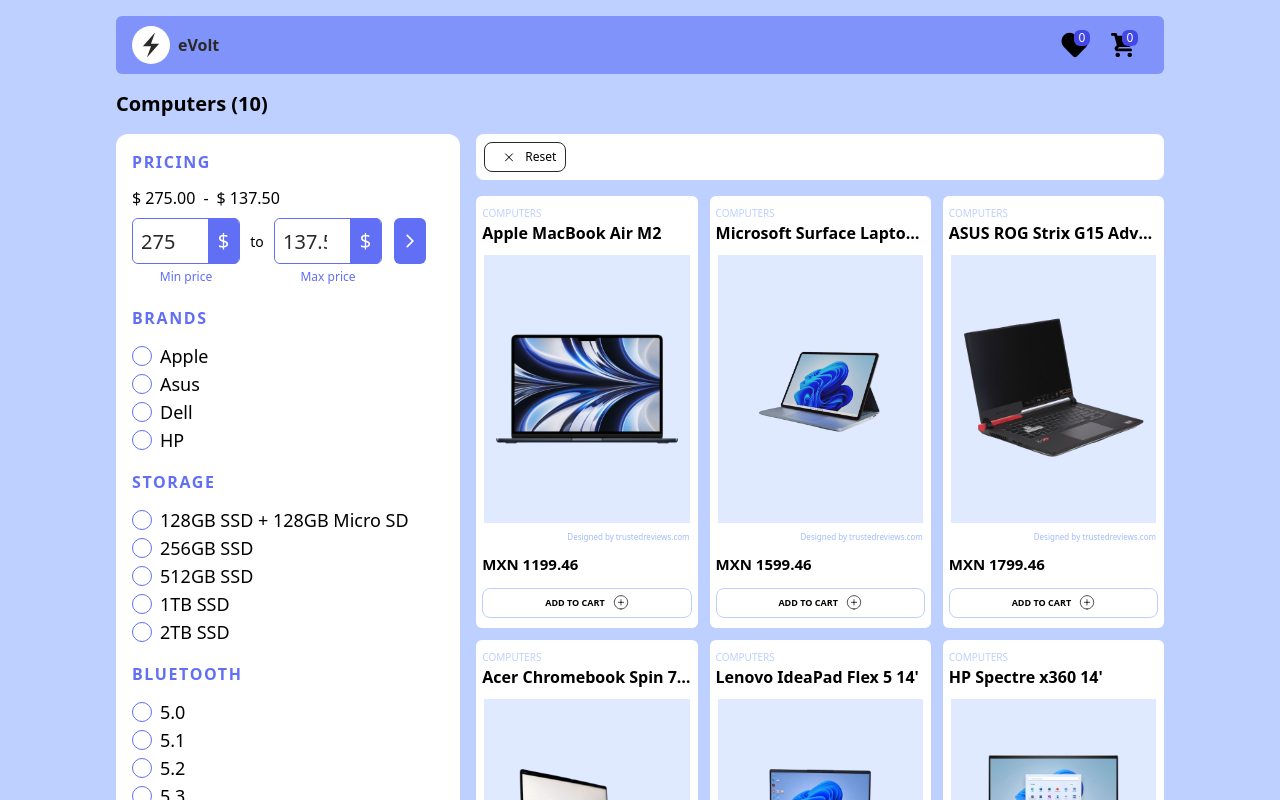
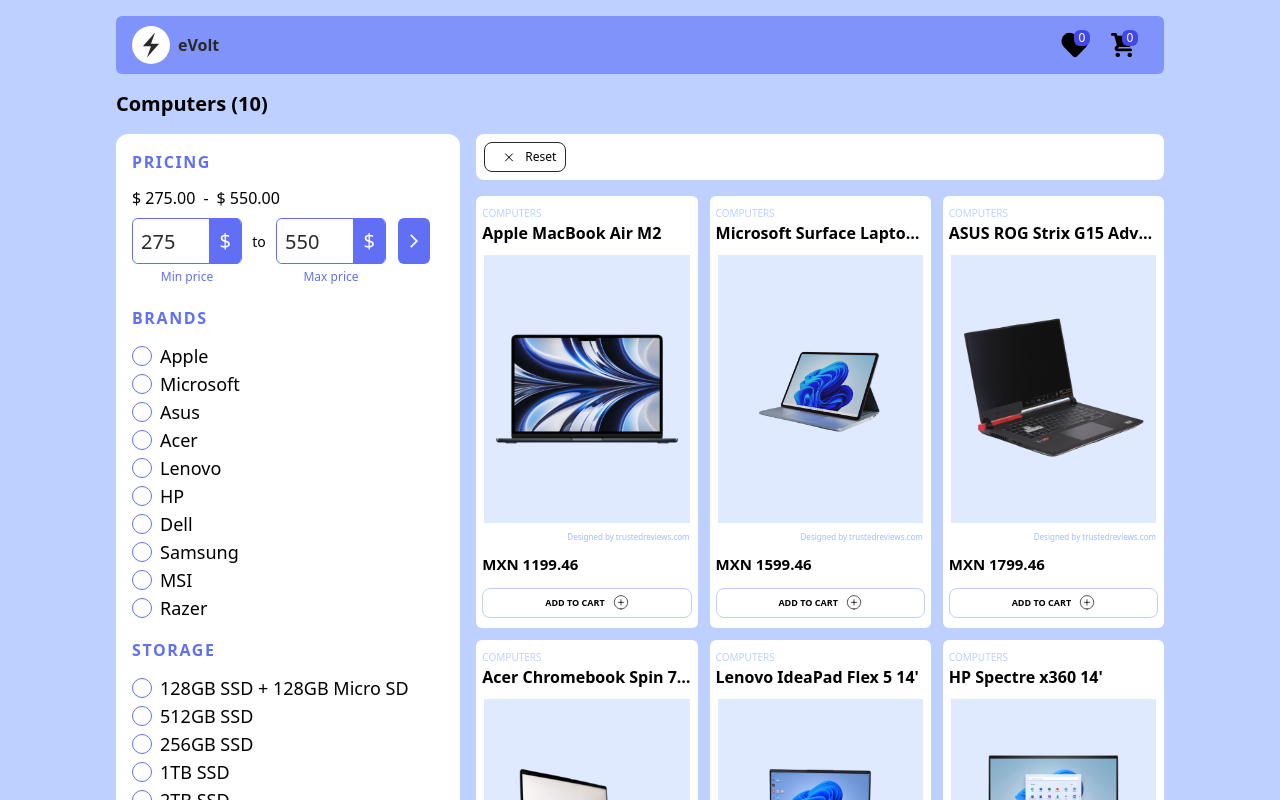
Before and after one commit to alxmcr/fe-evolt-store-react-ts, a React (Vite) app: page / in a window 1280 px wide. Shown: the top 800 px of the page. Built offline with nearby package versions, Linux system fonts and the light colour scheme.

Commit message:
Refactor/mock products data (#18)

```diff
--- a/src/@types/appTypes.ts
+++ b/src/@types/appTypes.ts
@@ -4,7 +4,6 @@
   name: string;
   priceValue: number;
   priceCurrency?: string;
-  brand: string;
   operatingSystem: string;
   color: string;
   model: string;
@@ -16,8 +15,9 @@
   photoFilename: string;
   photoAlt: string;
   screenSize: string;
-  bluetoothVersion?: string;
-  storage?: string;
+  brand: BrandData;
+  bluetoothVersion: BluetoothData;
+  storage: StorageData;
 };
 
 export type BrandData = {
--- a/src/components/asides/AsideProductsFilter.tsx
+++ b/src/components/asides/AsideProductsFilter.tsx
@@ -1,8 +1,6 @@
 import React from 'react';
-import { MOCK_BLUETOOTHS } from '../../mocks/mock-laptops-bluetooth';
-import { MOCK_BRANDS } from '../../mocks/mock-laptops-brands';
-import { MOCK_STORAGES } from '../../mocks/mock-laptops-storages';
 import { ProductFilterCriteriasContext } from '../../providers/ProductFilterCriteriasProvider/ProductFilterCriteriasContext';
+import { ProductsContext } from '../../providers/ProductsProvider/ProductsContext';
 import BoxFormFilterByRangePrices from '../boxes/BoxFormFilterByRangePrices';
 import CardAsideBase from '../cards/CardAsideBase';
 import GroupCheckboxesBluetooths from '../groups-checkboxes/GroupCheckboxesBluetooths';
@@ -10,24 +8,25 @@
 import GroupCheckboxesStorages from '../groups-checkboxes/GroupCheckboxesStorages';
 
 export default function AsideProductsFilter() {
+  const contextProducts = React.useContext(ProductsContext);
   const contextProductFilterCriterias = React.useContext(
     ProductFilterCriteriasContext,
   );
 
   return (
-    <aside className="hidden rounded-xl bg-white p-4 lg:sticky lg:flex lg:h-[810px] lg:w-2/6 lg:flex-col lg:gap-4">
+    <aside className="hidden rounded-xl bg-white p-4 lg:sticky lg:flex lg:h-[880px] lg:w-2/6 lg:flex-col lg:gap-4">
       <CardAsideBase title="Pricing">
         <BoxFormFilterByRangePrices />
       </CardAsideBase>
       <CardAsideBase title="Brands">
         <GroupCheckboxesBrands
-          brands={MOCK_BRANDS}
+          brands={contextProducts.brands}
           setBrandsSelected={contextProductFilterCriterias.setBrandsSelected}
         />
       </CardAsideBase>
       <CardAsideBase title="Storage">
         <GroupCheckboxesStorages
-          storages={MOCK_STORAGES}
+          storages={contextProducts.storages}
           setStoragesSelected={
             contextProductFilterCriterias.setStoragesSelected
           }
@@ -35,7 +34,7 @@
       </CardAsideBase>
       <CardAsideBase title="Bluetooth">
         <GroupCheckboxesBluetooths
-          bluetooths={MOCK_BLUETOOTHS}
+          bluetooths={contextProducts.bluetooths}
           setBluetoothsSelected={
             contextProductFilterCriterias.setBluetoothsSelected
           }
--- a/src/components/boxes/BoxGridProducts.tsx
+++ b/src/components/boxes/BoxGridProducts.tsx
@@ -1,16 +1,10 @@
 import React from 'react';
-import { ProductFilterCriteriasContext } from '../../providers/ProductFilterCriteriasProvider/ProductFilterCriteriasContext';
 import { ProductsContext } from '../../providers/ProductsProvider/ProductsContext';
 import GridProducts from '../grids/GridProducts';
 import HeaderFilterActions from '../headers/HeaderFilterActions';
 
 export default function BoxGridProducts() {
   const contextProducts = React.useContext(ProductsContext);
-  const contextProductFilterCriterias = React.useContext(
-    ProductFilterCriteriasContext,
-  );
-
-  console.log({ contextProductFilterCriterias });
 
   return (
     <div className="flex flex-col gap-4 lg:w-4/6">
--- a/src/components/forms-formfields/FormFielPriceInput.tsx
+++ b/src/components/forms-formfields/FormFielPriceInput.tsx
@@ -22,7 +22,7 @@
       htmlFor={inputId}
       className="flex h-[4.5rem] min-w-[5.875rem] flex-col gap-1  text-perano-500"
     >
-      <div className="flex h-[2.875rem] w-[108px] items-center justify-between rounded-md border border-perano-500 bg-white">
+      <div className="flex h-[2.875rem] w-[110px] items-center justify-between rounded-md border border-perano-500 bg-white">
         <input
           type="number"
           name={inputName}
--- a/src/helpers/helpers-products.ts
+++ b/src/helpers/helpers-products.ts
@@ -17,13 +17,21 @@
 };
 
 export const findAllBrands = (products: ProductData[] = []) => {
-  return products.map((product) => product.brand);
+  const brandsSet = new Set(products.map((product) => product.brand));
+
+  return Array.from(brandsSet);
 };
 
 export const findAllStorages = (products: ProductData[] = []) => {
-  return products.map((product) => product.storage);
+  const storagesSet = new Set(products.map((product) => product.storage));
+
+  return Array.from(storagesSet);
 };
 
 export const findAllBluetooths = (products: ProductData[] = []) => {
-  return products.map((product) => product.bluetoothVersion);
+  const bluetoothsSet = new Set(
+    products.map((product) => product.bluetoothVersion),
+  );
+
+  return Array.from(bluetoothsSet);
 };
--- a/src/mocks/mock-laptops-brands.ts
+++ b/src/mocks/mock-laptops-brands.ts
@@ -1,23 +1,53 @@
 import { BrandData } from '../@types/appTypes';
 
-const APPLE: BrandData = {
+export const APPLE: BrandData = {
   id: 'brand-0001',
   name: 'Apple',
 };
 
-const ASUS: BrandData = {
+export const MICROSOFT: BrandData = {
   id: 'brand-0002',
+  name: 'Microsoft',
+};
+
+export const ASUS: BrandData = {
+  id: 'brand-0003',
   name: 'Asus',
 };
 
-const DELL: BrandData = {
-  id: 'brand-0003',
+export const DELL: BrandData = {
+  id: 'brand-0004',
   name: 'Dell',
 };
 
-const HP: BrandData = {
-  id: 'brand-0004',
+export const HP: BrandData = {
+  id: 'brand-0005',
   name: 'HP',
 };
 
+export const ACER: BrandData = {
+  id: 'brand-0006',
+  name: 'Acer',
+};
+
+export const LENOVO: BrandData = {
+  id: 'brand-0007',
+  name: 'Lenovo',
+};
+
+export const SAMSUNG: BrandData = {
+  id: 'brand-0008',
+  name: 'Samsung',
+};
+
+export const MSI: BrandData = {
+  id: 'brand-0009',
+  name: 'MSI',
+};
+
+export const RAZER: BrandData = {
+  id: 'brand-0010',
+  name: 'Razer',
+};
+
 export const MOCK_BRANDS: BrandData[] = [APPLE, ASUS, DELL, HP];
--- a/src/mocks/mock-laptops.ts
+++ b/src/mocks/mock-laptops.ts
@@ -1,4 +1,29 @@
 import { ProductData } from '../@types/appTypes';
+import {
+  bluetoothV5,
+  bluetoothV5_1,
+  bluetoothV5_2,
+  bluetoothV5_3,
+} from './mock-laptops-bluetooth';
+import {
+  ACER,
+  APPLE,
+  ASUS,
+  DELL,
+  HP,
+  LENOVO,
+  MICROSOFT,
+  MSI,
+  RAZER,
+  SAMSUNG,
+} from './mock-laptops-brands';
+import {
+  storage128GB,
+  storage1TB,
+  storage256GB,
+  storage2TB,
+  storage512GB,
+} from './mock-laptops-storages';
 
 export const computer001: ProductData = {
   id: 'product-000001',
@@ -6,7 +31,6 @@
   name: 'Apple MacBook Air M2',
   priceValue: 1199.46,
   priceCurrency: 'MXN',
-  brand: 'Apple',
   operatingSystem: 'macOS Monterey',
   color: 'Space Gray',
   model: 'M2',
@@ -16,8 +40,9 @@
   photoFilename: 'apple-macbook-air-m2.png',
   photoAlt: '[Image of Apple MacBook Air M2]',
   screenSize: '13.6-inch',
-  bluetoothVersion: "5.0",
-  storage: '128GB SSD + 128GB Micro SD',
+  brand: APPLE,
+  bluetoothVersion: bluetoothV5,
+  storage: storage128GB,
 };
 
 export const computer002: ProductData = {
@@ -26,7 +51,6 @@
   name: 'Microsoft Surface Laptop Studio',
   priceValue: 1599.46,
   priceCurrency: 'MXN',
-  brand: 'Microsoft',
   operatingSystem: 'Windows 11 Home',
   color: 'Platinum',
   model: 'i7-1185G7',
@@ -36,8 +60,9 @@
   photoFilename: 'microsoft-surface-laptop-studio.png',
   photoAlt: '[Image of Microsoft Surface Laptop Studio]',
   screenSize: '14.4-inch',
-  bluetoothVersion: "5.1",
-  storage: '512GB SSD',
+  brand: MICROSOFT,
+  bluetoothVersion: bluetoothV5_1,
+  storage: storage512GB,
 };
 
 export const computer003: ProductData = {
@@ -46,7 +71,6 @@
   name: 'ASUS ROG Strix G15 Advantage Edition',
   priceValue: 1799.46,
   priceCurrency: 'MXN',
-  brand: 'ASUS',
   operatingSystem: 'Windows 11 Home',
   color: 'Black',
   model: 'Ryzen 9 6900HX',
@@ -56,8 +80,9 @@
   photoFilename: 'asus-rog-strix-g15-advantage-edition.png',
   photoAlt: '[Image of ASUS ROG Strix G15 Advantage Edition]',
   screenSize: '15.6-inch',
-  bluetoothVersion: "5.0",
-  storage: '256GB SSD',
+  brand: ASUS,
+  bluetoothVersion: bluetoothV5,
+  storage: storage256GB,
 };
 
 export const computer004: ProductData = {
@@ -66,7 +91,6 @@
   name: 'Acer Chromebook Spin 713',
   priceValue: 699.46,
   priceCurrency: 'MXN',
-  brand: 'Acer',
   operatingSystem: 'Chrome OS',
   color: 'Silver',
   model: 'i5-1235U',
@@ -76,8 +100,9 @@
   photoFilename: 'acer-chromebook-spin-713.png',
   photoAlt: '[Image of Acer Chromebook Spin 713]',
   screenSize: '13.5-inch',
-  bluetoothVersion: "5.2",
-  storage: '1TB SSD',
+  brand: ACER,
+  bluetoothVersion: bluetoothV5_2,
+  storage: storage1TB,
 };
 
 export const computer005: ProductData = {
@@ -86,7 +111,6 @@
   name: "Lenovo IdeaPad Flex 5 14'",
   priceValue: 799.46,
   priceCurrency: 'MXN',
-  brand: 'Lenovo',
   operatingSystem: 'Windows 11 Home',
   color: 'Grey',
   model: 'Ryzen 5 5500U',
@@ -96,8 +120,9 @@
   photoFilename: 'lenovo-ideapad-flex-5-14inch.png',
   photoAlt: '[Image of Lenovo IdeaPad Flex 5 14]',
   screenSize: '14-inch',
-  bluetoothVersion: "5.1",
-  storage: '2TB SSD',
+  brand: LENOVO,
+  bluetoothVersion: bluetoothV5_1,
+  storage: storage2TB,
 };
 
 export const computer006: ProductData = {
@@ -106,7 +131,6 @@
   name: "HP Spectre x360 14'",
   priceValue: 1299.46,
   priceCurrency: 'MXN',
-  brand: 'HP',
   operatingSystem: 'Windows 11 Home',
   color: 'Nightfall Teal',
   model: 'i7-1260P',
@@ -116,8 +140,9 @@
   photoFilename: 'hp-spectre-x360-14.png',
   photoAlt: '[Image of HP Spectre x360 14]',
   screenSize: '14-inch',
-  bluetoothVersion: "5.3",
-  storage: '256GB SSD',
+  brand: HP,
+  bluetoothVersion: bluetoothV5_3,
+  storage: storage256GB,
 };
 
 export const computer007: ProductData = {
@@ -126,7 +151,6 @@
   name: 'Dell XPS 13 Plus',
   priceValue: 999.46,
   priceCurrency: 'MXN',
-  brand: 'Dell',
   operatingSystem: 'Windows 11 Pro',
   color: 'Platinum White',
   model: 'i7-1250U',
@@ -136,8 +160,9 @@
   photoFilename: 'dell-xps-13-plus.png',
   photoAlt: '[Image of Dell XPS 13 Plus]',
   screenSize: '13.4-inch',
-  bluetoothVersion: "5.1",
-  storage: '128GB SSD + 128GB Micro SD',
+  brand: DELL,
+  bluetoothVersion: bluetoothV5_1,
+  storage: storage128GB,
 };
 
 export const computer008: ProductData = {
@@ -146,7 +171,6 @@
   name: 'Samsung Galaxy Book 2 Pro 360',
   priceValue: 1499.46,
   priceCurrency: 'MXN',
-  brand: 'Samsung',
   operatingSystem: 'Windows 11 Home',
   color: 'Mystic Silver',
   model: 'i7-1260P',
@@ -156,8 +180,9 @@
   photoFilename: 'samsung-galaxy-book-2-pro-360.png',
   photoAlt: '[Image of Samsung Galaxy Book 2 Pro 360]',
   screenSize: '13.3-inch',
-  bluetoothVersion: "5.2",
-  storage: '1TB SSD',
+  brand: SAMSUNG,
+  bluetoothVersion: bluetoothV5_2,
+  storage: storage1TB,
 };
 
 export const computer009: ProductData = {
@@ -166,7 +191,6 @@
   name: 'MSI GF65 Thin',
   priceValue: 1099.46,
   priceCurrency: 'MXN',
-  brand: 'MSI',
   operatingSystem: 'Windows 11 Home',
   color: 'Black',
   model: 'RTX 3060',
@@ -176,8 +200,9 @@
   photoFilename: 'msi-gf65-thin.png',
   photoAlt: '[Image of MSI GF65 Thin]',
   screenSize: '15.6-inch',
-  bluetoothVersion: "5.0",
-  storage: '128GB SSD + 128GB Micro SD',
+  brand: MSI,
+  bluetoothVersion: bluetoothV5,
+  storage: storage128GB,
 };
 
 export const computer010: ProductData = {
@@ -186,7 +211,6 @@
   name: 'Razer Blade 15',
   priceValue: 1999,
   priceCurrency: 'USD',
-  brand: 'Razer',
   operatingSystem: 'Windows 10',
   color: 'Mercury White',
   model: 'Blade 15',
@@ -198,8 +222,9 @@
   photoFilename: 'razer-blade-15.png',
   photoAlt: '[Image of Razer Blade 15 Laptop]',
   screenSize: '15.6 inches',
-  bluetoothVersion: "5.0",
-  storage: '128GB SSD + 128GB Micro SD',
+  brand: RAZER,
+  bluetoothVersion: bluetoothV5,
+  storage: storage128GB,
 };
 
 export const MOCK_DATA_COMPUTERS: ProductData[] = [
--- a/src/providers/ProductFilterCriteriasProvider/index.tsx
+++ b/src/providers/ProductFilterCriteriasProvider/index.tsx
@@ -10,8 +10,8 @@
 export default function ProductFilterCriteriasProvider({ children }: Props) {
   const minValue = 1;
   const maxValue = 1100;
-  const startMinValue = maxValue / 4;
-  const startMaxValue = startMinValue / 2;
+  const startMinValue = Math.floor(maxValue / 4);
+  const startMaxValue = Math.floor(maxValue / 2);
   const [minPrice, setMinPrice] = React.useState(startMinValue);
   const [maxPrice, setMaxPrice] = React.useState(startMaxValue);
   const [brandsSelected, setBrandsSelected] = React.useState<TagFilter[]>([]);
--- a/src/providers/ProductsProvider/index.tsx
+++ b/src/providers/ProductsProvider/index.tsx
@@ -1,9 +1,12 @@
 import React from 'react';
+import {
+  BluetoothData,
+  BrandData,
+  ProductData,
+  StorageData,
+} from '../../@types/appTypes';
 import { ProductsContextData } from '../../@types/providerTypes';
-import useProducts from '../../hooks/useProducts';
-import { ProductsContext } from './ProductsContext';
 import { LoadingStates } from '../../@types/serviceTypes';
-import { ProductData } from '../../@types/appTypes';
 import {
   findAllBluetooths,
   findAllBrands,
@@ -11,12 +14,19 @@
   getMaxPricePossible,
   getMinPricePossible,
 } from '../../helpers/helpers-products';
+import useProducts from '../../hooks/useProducts';
+import { ProductsContext } from './ProductsContext';
 
 type Props = {
   children: React.ReactNode;
 };
 
 export default function ProductsProvider({ children }: Props) {
+  const [minPrice, setMinPrice] = React.useState(0);
+  const [maxPrice, setMaxPrice] = React.useState(0);
+  const [brands, setBrands] = React.useState<BrandData[]>([]);
+  const [storages, setStorages] = React.useState<StorageData[]>([]);
+  const [bluetooths, setBluetooths] = React.useState<BluetoothData[]>([]);
   const [productsFiltered, setProductsFiltered] = React.useState<ProductData[]>(
     [],
   );
@@ -25,24 +35,22 @@
   const value: ProductsContextData = {
     products,
     productsFiltered,
+    minPrice,
+    maxPrice,
+    brands,
+    storages,
+    bluetooths,
   };
 
   React.useEffect(() => {
     if (LoadingStates.SUCCESS === statusProducts) {
       setProductsFiltered(products);
       // Extract data
-      const min = getMinPricePossible(products);
-      const max = getMaxPricePossible(products);
-      const brands = findAllBrands(products);
-      const storages = findAllStorages(products);
-      const bluetooths = findAllBluetooths(products);
-      console.log({
-        max,
-        min,
-        brands,
-        storages,
-        bluetooths,
-      });
+      setMinPrice(getMinPricePossible(products));
+      setMaxPrice(getMaxPricePossible(products));
+      setBrands(findAllBrands(products));
+      setStorages(findAllStorages(products));
+      setBluetooths(findAllBluetooths(products));
     }
   }, [statusProducts, products]);
 
```
Also changed, not shown: src/@types/providerTypes.ts (+6 -1 lines), src/mocks/mock-laptops-bluetooth.ts (+20 -8 lines), src/mocks/mock-laptops-storages.ts (+10 -10 lines).
